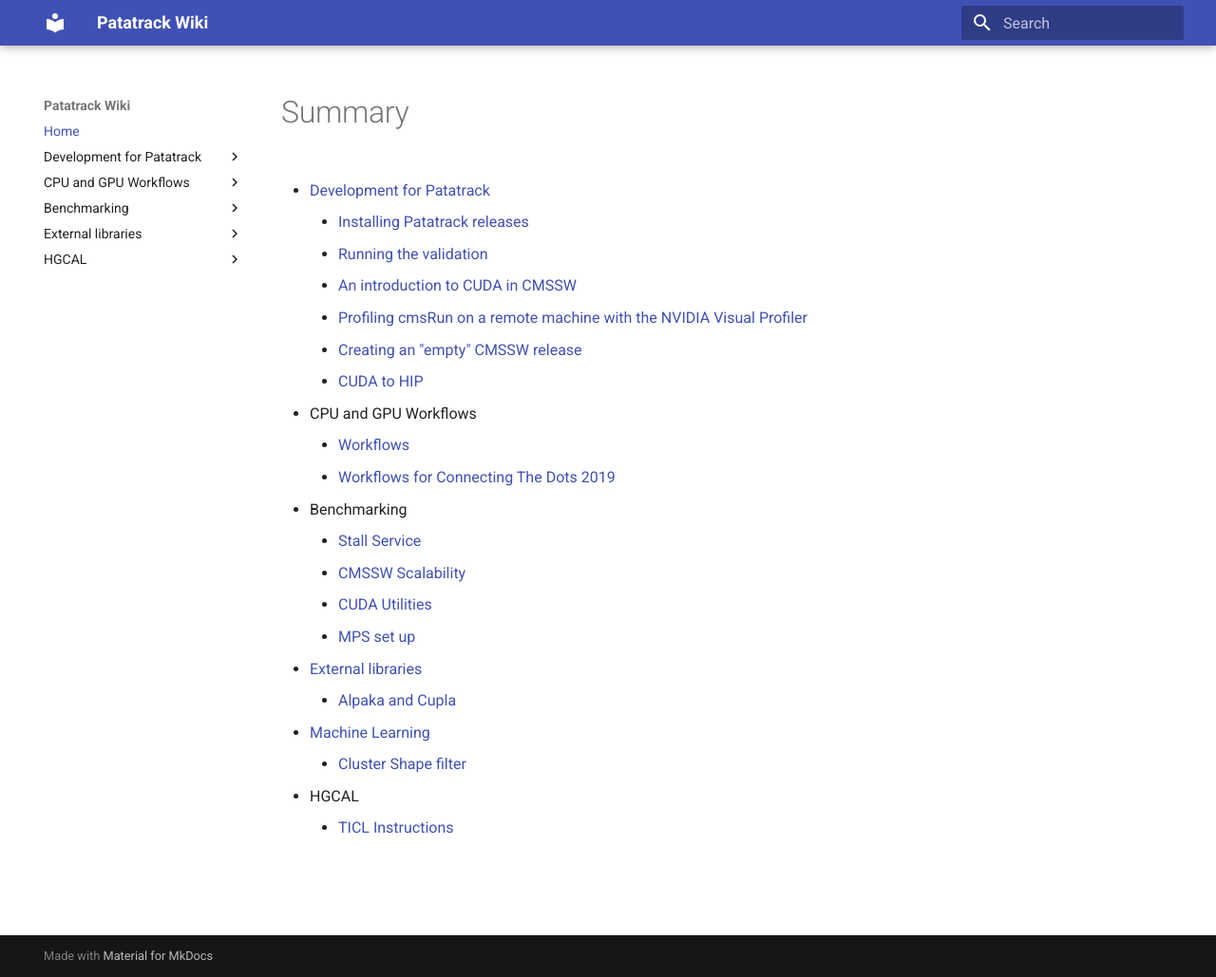
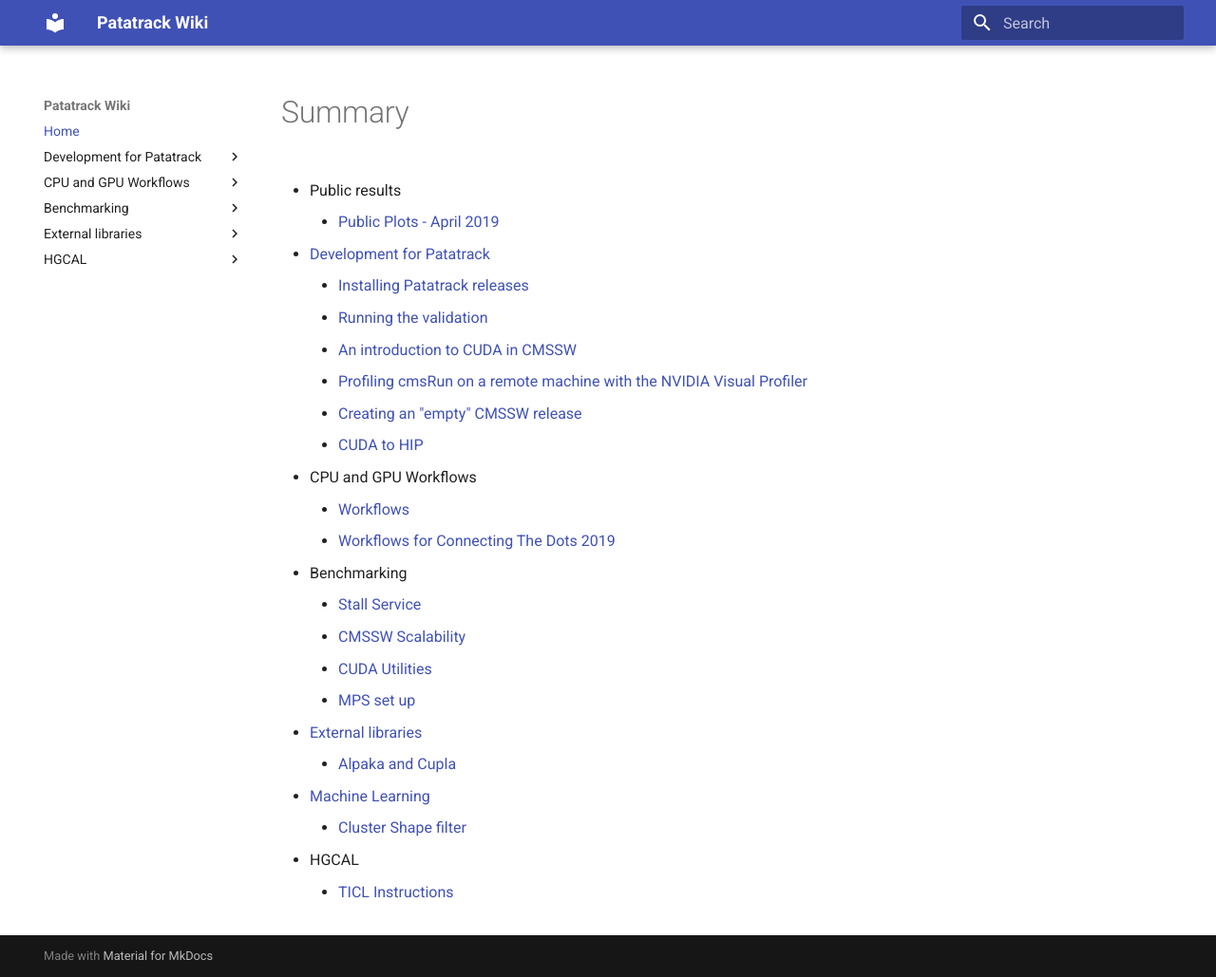
Before and after one commit to cms-patatrack/patatrack-website, an MkDocs documentation site: the page built from wiki/index.md, in a window 1280 px wide and 1029 px high. Shown: the whole window at 95% size. Built offline with MkDocs 1.6.1 and Material for MkDocs 9.7.7, drawn with Linux system fonts in a browser that asks for light colours.

Commit message:
Update index.md

```diff
--- a/wiki/index.md
+++ b/wiki/index.md
@@ -1,5 +1,7 @@
 # Summary
 
+* Public results
+    * [Public Plots - April 2019](publicPlots_201904.md)
 
 * [Development for Patatrack](PatatrackDevelopment.md)
     * [Installing Patatrack releases](PatatrackReleases.md)
```
